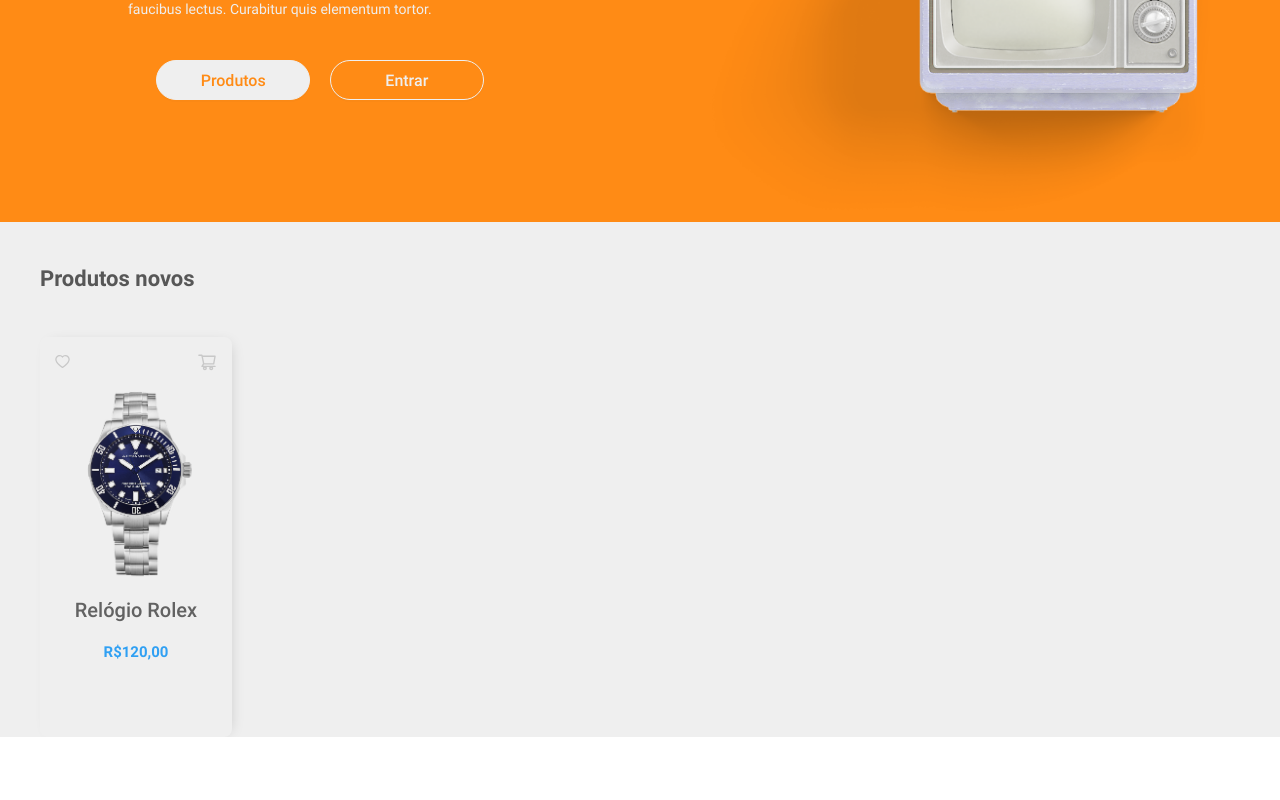
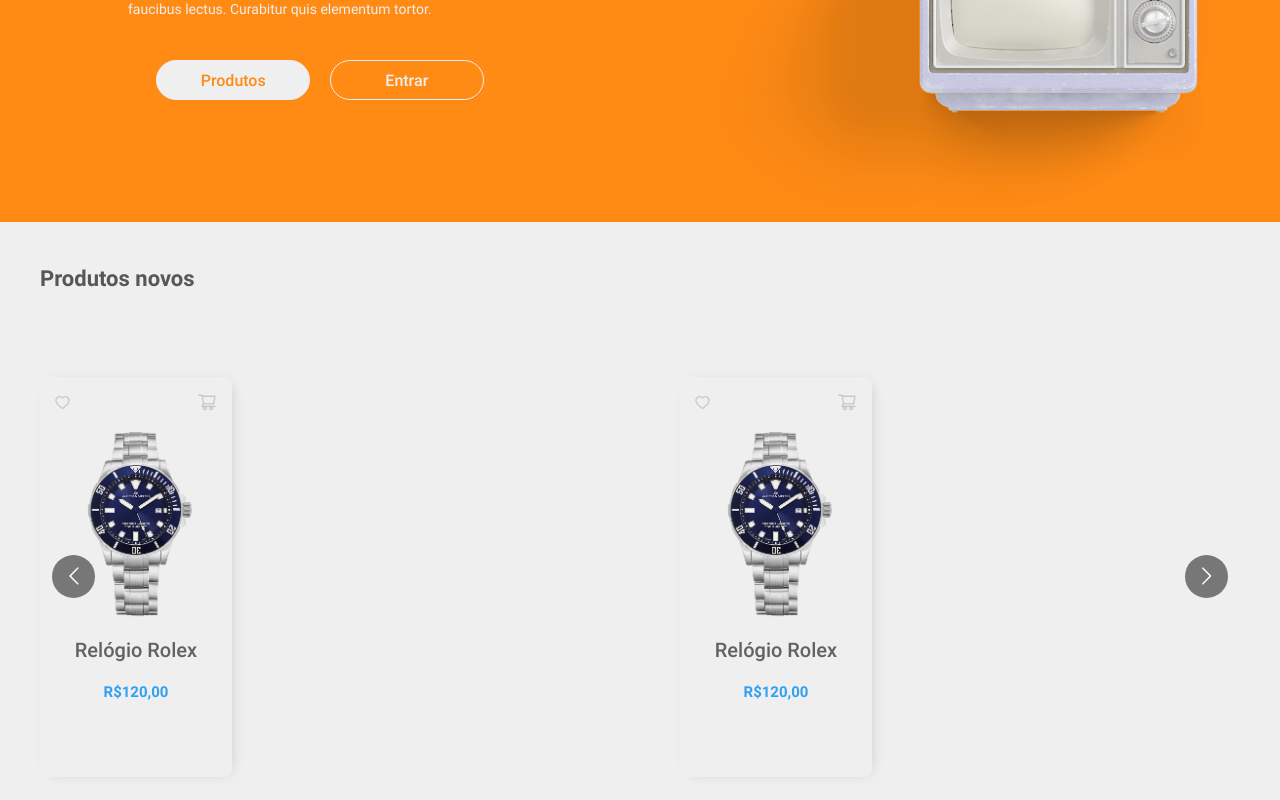
Before and after one commit to EduardoPD1921/e.com-frontend, a React (Create React App) app: page / in a window 1280 px wide. Shown: the part 338-1138 px from the top of the page. Before the commit the page ends 1075 px from the top, so only its background shows below. Built offline with nearby package versions, Linux system fonts and the light colour scheme.

Commit message:
:sparkles: Card slider done

```diff
--- a/src/pages/Home/index.js
+++ b/src/pages/Home/index.js
@@ -1,8 +1,8 @@
-import React from 'react';
+import React, { useState } from 'react';
 
-// import Carousel from 'react-multi-carousel';
+import Carousel from 'react-multi-carousel';
 
-import { HeartOutlined, ShoppingCartOutlined } from '@ant-design/icons';
+import { HeartOutlined, HeartFilled, ShoppingCartOutlined } from '@ant-design/icons';
 
 import {
   HomeSection,
@@ -21,25 +21,32 @@ import Banner from '../../components/Banner';
 import itemImage from '../../static/images/itemImage.png';
 
 function Home() {
-  // const responsive = {
-  //   desktop: {
-  //     breakpoint: { max: 3000, min: 1024 },
-  //     items: 3,
-  //     slidesToSlide: 3
-  //   },
-  //   tablet: {
-  //     breakpoint: { max: 1024, min: 464 },
-  //     items: 2,
-  //     slidesToSlide: 2
-  //   },
-  //   mobile: {
-  //     breakpoint: { max: 464, min: 0 },
-  //     items: 1,
-  //     slidesToSlide: 1
-  //   }
-  // };
+  const [liked, setLiked] = useState(false);
+  const responsive = {
+    desktop: {
+      breakpoint: { max: 3000, min: 1024 },
+      items: 5,
+      slidesToSlide: 3
+    },
+    tablet: {
+      breakpoint: { max: 1024, min: 464 },
+      items: 2,
+      slidesToSlide: 2
+    },
+    mobile: {
+      breakpoint: { max: 464, min: 0 },
+      items: 1,
+      slidesToSlide: 1
+    }
+  };
 
-  // cor do coração #e0245e
+  const renderLikedProduct = () => {
+    if (liked) {
+      return <HeartFilled onClick={() => setLiked(false)} style={{ color: '#e0245e', fontSize: 15 }} />
+    };
+
+    return <HeartOutlined onClick={() => setLiked(true)} style={{ color: '#c8c8c8', fontSize: 15 }} />
+  };
 
   return (
     <HomeSection>
@@ -50,9 +57,133 @@ function Home() {
         Produtos novos
       </CardSectionTitle>
 
-      <ProductCard>
+      <Carousel
+        responsive={responsive}
+        infinite={true}
+      >
+        <ProductCard>
+          <CardActions>
+            {/* <HeartOutlined style={{ fontSize: 15, color: '#c8c8c8' }} /> */}
+            {renderLikedProduct()}
+            <ShoppingCartOutlined style={{ fontSize: 20, color: '#c8c8c8' }} />
+          </CardActions>
+          <CardInfo>
+            <img src={itemImage} width={150} alt="Relógio" />
+            <CardTitle>
+              Relógio Rolex
+            </CardTitle>
+            <CardPrice>
+              R$120,00
+            </CardPrice>
+          </CardInfo>
+          <CardShow>
+            Ver mais
+          </CardShow>
+        </ProductCard>
+
+        <ProductCard>
+          <CardActions>
+            {/* <HeartOutlined style={{ fontSize: 15, color: '#c8c8c8' }} /> */}
+            {renderLikedProduct()}
+            <ShoppingCartOutlined style={{ fontSize: 20, color: '#c8c8c8' }} />
+          </CardActions>
+          <CardInfo>
+            <img src={itemImage} width={150} alt="Relógio" />
+            <CardTitle>
+              Relógio Rolex
+            </CardTitle>
+            <CardPrice>
+              R$120,00
+            </CardPrice>
+          </CardInfo>
+          <CardShow>
+            Ver mais
+          </CardShow>
+        </ProductCard>
+
+        <ProductCard>
+          <CardActions>
+            {/* <HeartOutlined style={{ fontSize: 15, color: '#c8c8c8' }} /> */}
+            {renderLikedProduct()}
+            <ShoppingCartOutlined style={{ fontSize: 20, color: '#c8c8c8' }} />
+          </CardActions>
+          <CardInfo>
+            <img src={itemImage} width={150} alt="Relógio" />
+            <CardTitle>
+              Relógio Rolex
+            </CardTitle>
+            <CardPrice>
+              R$120,00
+            </CardPrice>
+          </CardInfo>
+          <CardShow>
+            Ver mais
+          </CardShow>
+        </ProductCard>
+
+        <ProductCard>
+          <CardActions>
+            {/* <HeartOutlined style={{ fontSize: 15, color: '#c8c8c8' }} /> */}
+            {renderLikedProduct()}
+            <ShoppingCartOutlined style={{ fontSize: 20, color: '#c8c8c8' }} />
+          </CardActions>
+          <CardInfo>
+            <img src={itemImage} width={150} alt="Relógio" />
+            <CardTitle>
+              Relógio Rolex
+            </CardTitle>
+            <CardPrice>
+              R$120,00
+            </CardPrice>
+          </CardInfo>
+          <CardShow>
+            Ver mais
+          </CardShow>
+        </ProductCard>
+        <ProductCard>
+          <CardActions>
+            {/* <HeartOutlined style={{ fontSize: 15, color: '#c8c8c8' }} /> */}
+            {renderLikedProduct()}
+            <ShoppingCartOutlined style={{ fontSize: 20, color: '#c8c8c8' }} />
+          </CardActions>
+          <CardInfo>
+            <img src={itemImage} width={150} alt="Relógio" />
+            <CardTitle>
+              Relógio Rolex
+            </CardTitle>
+            <CardPrice>
+              R$120,00
+            </CardPrice>
+          </CardInfo>
+          <CardShow>
+            Ver mais
+          </CardShow>
+        </ProductCard>
+        <ProductCard>
+          <CardActions>
+            {/* <HeartOutlined style={{ fontSize: 15, color: '#c8c8c8' }} /> */}
+            {renderLikedProduct()}
+            <ShoppingCartOutlined style={{ fontSize: 20, color: '#c8c8c8' }} />
+          </CardActions>
+          <CardInfo>
+            <img src={itemImage} width={150} alt="Relógio" />
+            <CardTitle>
+              Relógio Rolex
+            </CardTitle>
+            <CardPrice>
+              R$120,00
+            </CardPrice>
+          </CardInfo>
+          <CardShow>
+            Ver mais
+          </CardShow>
+        </ProductCard>
+      </Carousel>
+
+      {/* <ProductCard>
         <CardActions>
           <HeartOutlined style={{ fontSize: 15, color: '#c8c8c8' }} />
+          {renderLikedProduct()}
           <ShoppingCartOutlined style={{ fontSize: 20, color: '#c8c8c8' }} />
         </CardActions>
         <CardInfo>
@@ -67,7 +198,7 @@ function Home() {
         <CardShow>
           Ver mais
         </CardShow>
-      </ProductCard>
+      </ProductCard> */}
     </HomeSection>
   );
 };
```
